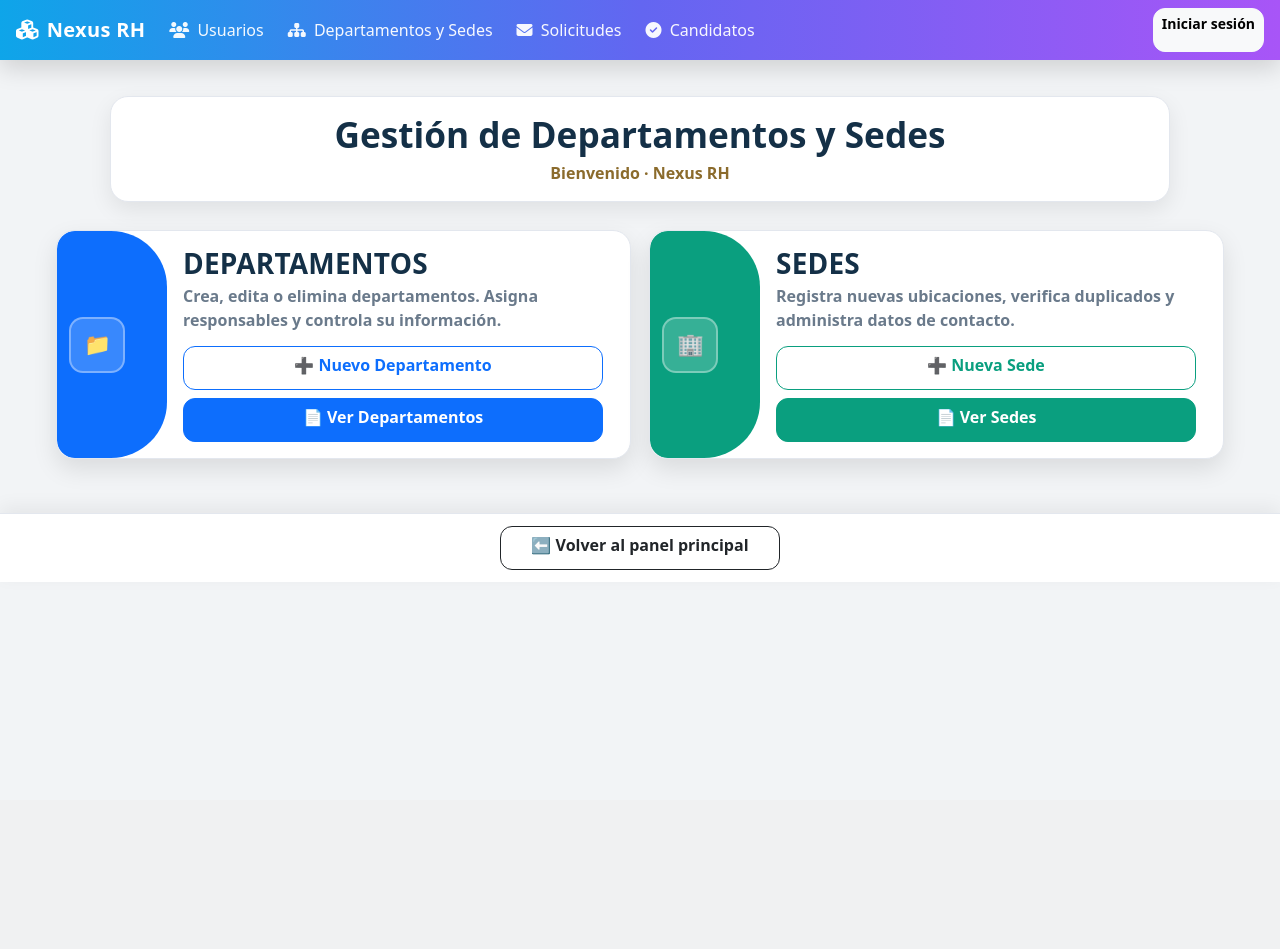
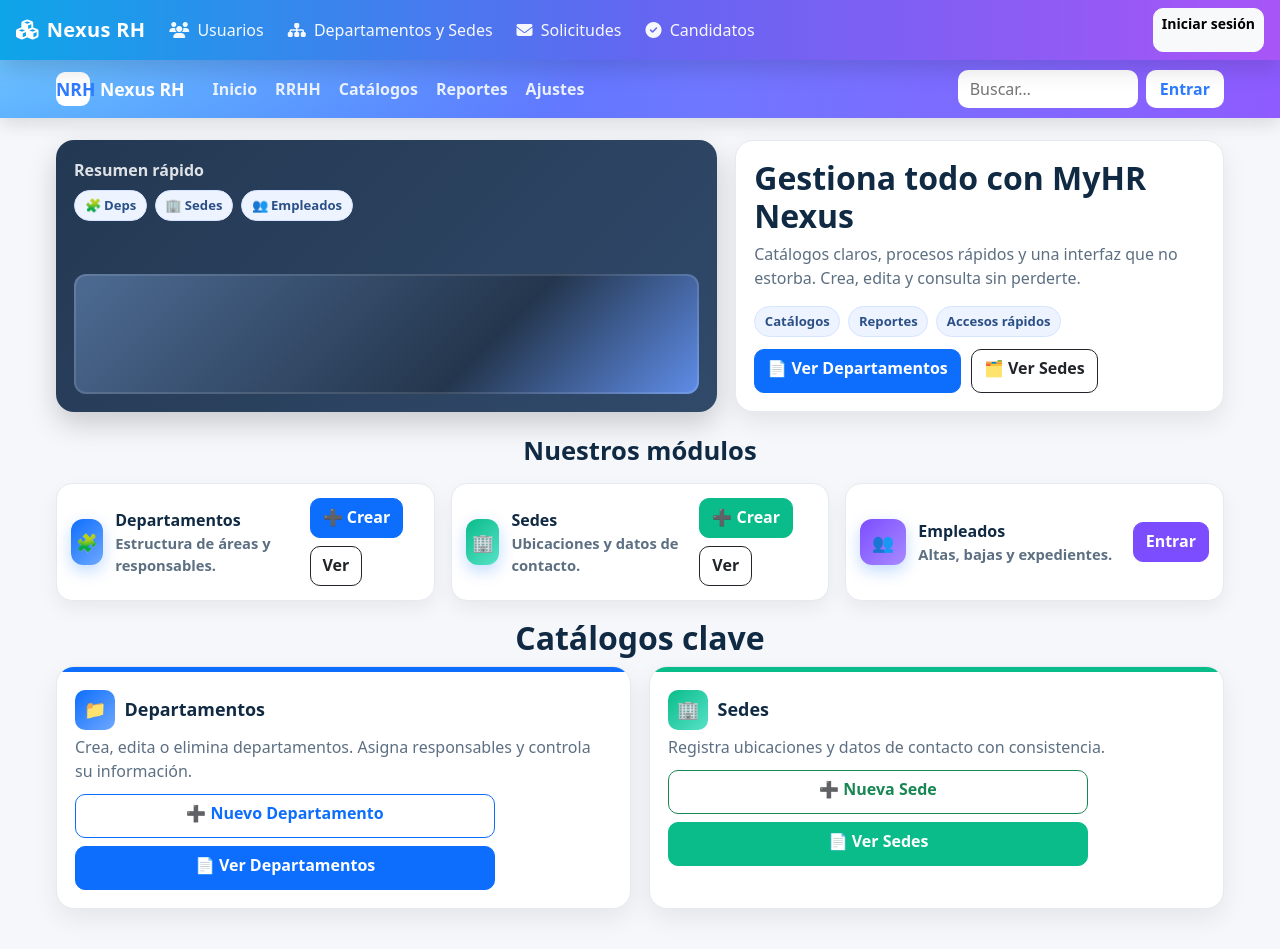
Before and after one commit to elvictoryn/RH-NEXUS, a PHP site: page /departamentos/menu.php in a window 1280 px wide. Before the commit the page ends 582 px from the top, so only its background shows below. Run offline with PHP 8.4, Linux system fonts and the light colour scheme.

Commit message:
nueva apariencia

```diff
--- a/app/views/admin/departamentos/menu.php
+++ b/app/views/admin/departamentos/menu.php
@@ -1,103 +1,244 @@
 <?php
 if (!isset($_SESSION)) session_start();
-$titulo_pagina = "Gestión de Departamentos y Sedes - Nexus RH";
+$titulo_pagina = "Nexus RH · Panel";
 include_once('../../shared/header.php');
 ?>
 <style>
-/* ===== Base y paleta claras ===== */
+/* ====== PALETA ====== */
 :root{
-  --bg:#f2f4f6;
-  --panel:#ffffff;
-  --line:#e3e7ee;
-  --ink:#143047;
-  --muted:#6a7a8b;
-  --blue:#0D6EFD;     /* Departamentos */
-  --green:#0a9f7f;    /* Sedes */
-  --neutral:#cbd5e1;  /* Neutro */
+  --ink:#102a43; --muted:#5d6f82;
+  --line:#e6e9ef; --panel:#ffffff; --bg:#f5f7fb;
+  --brand:#0D6EFD; --brand2:#7c4dff; --mint:#09BC8A; --pink:#ff5ea8;
 }
+
+/* ====== RESETEOS BREVES ====== */
 body{ background:var(--bg); }
-.wrapper{ max-width:1200px; margin-inline:auto; padding:24px 16px }
+a{ text-decoration:none }
 
-/* ===== Banner superior (como el ejemplo) ===== */
-.welcome{
-  max-width:1060px; margin:12px auto 28px; background:var(--panel);
-  border:1px solid var(--line); border-radius:18px; padding:16px 18px;
-  text-align:center; box-shadow:0 8px 22px rgba(0,0,0,.08);
+/* ====== TOPBAR (estilo del ejemplo) ====== */
+.topbar{
+  position:relative; z-index:5;
+  background: radial-gradient(1200px 420px at -10% -40%, #7bd3ff 0%, transparent 60%),
+              linear-gradient(90deg, #2e7bff, #6f77ff 55%, #8e5bff);
+  color:#fff;
+  padding:10px 0;
+  box-shadow:0 6px 18px rgba(0,0,0,.12);
 }
-.welcome h1{
-  margin:0; font-weight:900; color:var(--ink);
-  font-size:clamp(1.4rem, 2.2vw + .6rem, 2.2rem);
+.nav-wrap{ max-width:1200px; margin:auto; padding:0 16px; display:flex; align-items:center; gap:14px }
+.brand{ display:flex; align-items:center; gap:10px; font-weight:900; font-size:1.1rem }
+.brand .logo{ width:34px; height:34px; border-radius:9px; background:#fff; display:grid; place-items:center; color:#2e7bff; font-weight:900 }
+.nav{ display:none; gap:18px; margin-left:14px }
+.nav a{ color:#eaf1ff; font-weight:700 }
+.nav a:hover{ color:#fff }
+@media (min-width: 992px){ .nav{ display:flex } }
+
+.search{ margin-left:auto; display:flex; gap:8px; align-items:center }
+.search input{
+  height:38px; border:none; border-radius:10px; padding:0 12px; width:180px;
 }
-.welcome p{ margin:.35rem 0 0; color:#8b6b2c; font-weight:800 } /* tono dorado como ejemplo */
+.cta-login{ height:38px; padding:0 14px; border-radius:10px; font-weight:800; color:#2e7bff; background:#fff; border:none }
 
-/* ===== Tarjetas “pastilla” con semicírculo izquierdo ===== */
-.pill{
-  position:relative; display:flex; align-items:center; gap:14px;
+/* ====== HERO ====== */
+.hero{
+  max-width:1200px; margin:22px auto 24px; padding:0 16px;
+  display:grid; gap:18px; grid-template-columns:1fr; align-items:stretch;
+}
+@media (min-width: 992px){ .hero{ grid-template-columns: 1.15fr .85fr } }
+
+/* “feature card” a la izquierda (tarjeta visual) */
+.card-visual{
+  background:linear-gradient(135deg,#233852,#314a6a);
+  border-radius:18px; padding:18px; color:#fff; box-shadow:0 12px 28px rgba(0,0,0,.18);
+  display:flex; flex-direction:column; justify-content:space-between; min-height:220px;
+}
+.card-visual .fake-card{
+  height:120px; border-radius:12px;
+  background:linear-gradient(135deg,#4d6b93,#24364d 65%, #5f8de8);
+  box-shadow:inset 0 0 0 2px rgba(255,255,255,.12);
+  margin-top:10px;
+}
+
+/* texto + CTAs (derecha en desktop) */
+.card-hero{
   background:var(--panel); border:1px solid var(--line); border-radius:18px;
-  padding:16px 16px 16px calc(16px + clamp(68px, 14vw, 110px));
-  box-shadow:0 10px 24px rgba(0,0,0,.10); min-height:110px; overflow:hidden;
+  padding:18px; box-shadow:0 10px 24px rgba(0,0,0,.08);
 }
-.pill::before{
-  /* semicírculo izquierdo responsivo */
-  content:""; position:absolute; left:0; top:0; bottom:0; width:clamp(68px, 14vw, 110px);
-  background:var(--blue); border-top-left-radius:18px; border-bottom-left-radius:18px;
-  border-top-right-radius:56px; border-bottom-right-radius:56px;
+.card-hero h1{ margin:0; font-weight:900; color:var(--ink); font-size:clamp(1.3rem,2vw + .7rem,2rem) }
+.card-hero p{ color:var(--muted); margin:.4rem 0 1rem }
+.chips{ display:flex; gap:8px; flex-wrap:wrap; margin-bottom:12px }
+.chip{ padding:.3rem .6rem; border-radius:999px; background:#eef4ff; color:#2b4f87; font-weight:800; font-size:.82rem; border:1px solid #d6e4ff }
+.btn{ height:44px; font-weight:800; border-radius:10px }
+.btn-primary{ background:var(--brand); border-color:var(--brand) }
+.btn-primary:hover{ filter:brightness(.95) }
+.btn-outline-dark{ background:#fff }
+
+/* ====== BLOQUE: Submenús tipo “cards” (como el carrusel inferior del ejemplo) ====== */
+.section{
+  max-width:1200px; margin:10px auto 12px; padding:0 16px;
 }
-.pill.is-green::before{ background:var(--green) }
-.pill.is-neutral::before{ background:var(--neutral) }
+.section h2{ text-align:center; color:var(--ink); font-weight:900; font-size:clamp(1.2rem,1.6vw + .6rem,1.6rem); margin:16px 0 }
+.cards{
+  display:grid; gap:16px; grid-template-columns:1fr;
+}
+@media (min-width: 768px){ .cards{ grid-template-columns:repeat(2,1fr) } }
+@media (min-width: 1200px){ .cards{ grid-template-columns:repeat(3,1fr) } }
 
-.pill .icon{
-  position:absolute; left:12px; top:50%; transform:translateY(-50%);
-  width:56px; height:56px; border-radius:14px; display:grid; place-items:center;
-  color:#fff; font-size:1.35rem; background:rgba(255,255,255,.18);
-  border:2px solid rgba(255,255,255,.35);
+.card-mini{
+  border:1px solid var(--line); border-radius:16px; background:var(--panel);
+  padding:14px; box-shadow:0 8px 20px rgba(0,0,0,.06);
+  display:flex; gap:12px; align-items:center; justify-content:space-between;
 }
-.pill .content{ flex:1; display:flex; flex-direction:column; gap:4px }
-.pill .title{
-  margin:0; font-weight:900; letter-spacing:.2px; color:var(--ink);
-  text-transform:uppercase;
+.card-mini .left{
+  display:flex; gap:12px; align-items:center;
 }
-.pill .subtitle{ margin:0; color:var(--muted); font-weight:600 }
+.card-mini .ico{
+  width:46px; height:46px; border-radius:12px; color:#fff; font-size:1.1rem;
+  display:grid; place-items:center;
+  background:linear-gradient(135deg,var(--brand),#6ea8fe);
+  box-shadow:0 6px 16px rgba(13,110,253,.25);
+}
+.card-mini.mint .ico{ background:linear-gradient(135deg,var(--mint),#57e2c8) }
+.card-mini.violet .ico{ background:linear-gradient(135deg,var(--brand2),#a88bff) }
+.card-mini.pink .ico{ background:linear-gradient(135deg,var(--pink),#ff96c8) }
 
-/* CTAs dentro de la tarjeta */
-.actions{ display:grid; grid-template-columns:1fr; gap:8px; max-width:420px; margin-top:10px }
-.btn{ height:44px; font-weight:800; border-radius:12px }
-.btn-outline-primary{ color:var(--blue); border-color:var(--blue); background:#fff }
-.btn-outline-primary:hover{ color:#fff; background:var(--blue); border-color:var(--blue) }
-.btn-primary{ background:var(--blue); border-color:var(--blue) }
+.card-mini .h{ margin:0; color:var(--ink); font-weight:900 }
+.card-mini .d{ margin:0; color:var(--muted); font-weight:600; font-size:.92rem }
 
-.btn-outline-success{ color:var(--green); border-color:var(--green); background:#fff }
-.btn-outline-success:hover{ color:#fff; background:var(--green); border-color:var(--green) }
-.btn-success{ background:var(--green); border-color:var(--green) }
+.card-mini .cta{ display:flex; gap:8px; flex-wrap:wrap }
+.cta .btn{ height:40px; border-radius:10px }
 
-/* ===== Grid responsive como el ejemplo (1 col / 2 col) ===== */
-.grid{ display:grid; gap:18px; grid-template-columns:1fr }
-@media (min-width: 992px){ .grid{ grid-template-columns:1fr 1fr } }
+/* ====== BLOQUE: Catálogos principales (Departamentos / Sedes) ====== */
+.catalog{
+  max-width:1200px; margin:18px auto 40px; padding:0 16px;
+}
+.catalog .grid{ display:grid; gap:18px; grid-template-columns:1fr }
+@media (min-width: 992px){ .catalog .grid{ grid-template-columns:1fr 1fr } }
 
-/* ===== Barra inferior visible para “Volver” ===== */
-.back-rail{ position:sticky; bottom:0; background:var(--panel);
-  border-top:1px solid var(--line); box-shadow:0 -6px 18px rgba(0,0,0,.06); margin-top:30px }
-.back-rail .inner{ max-width:980px; margin-inline:auto; padding:12px 16px; display:flex; justify-content:center }
-.back-rail .btn{ min-width:280px; border-radius:12px }
+.big-card{
+  position:relative; border:1px solid var(--line); background:var(--panel); border-radius:18px; overflow:hidden;
+  box-shadow:0 10px 26px rgba(0,0,0,.07);
+}
+.big-card .accent{ height:5px; background:var(--brand) }
+.big-card.mint .accent{ background:var(--mint) }
+.big-card .body{ padding:18px }
+.big-card .title{ margin:0; display:flex; gap:.6rem; align-items:center; color:var(--ink); font-weight:900; font-size:1.12rem }
+.big-card .badge-ico{ width:40px; height:40px; border-radius:10px; color:#fff; display:grid; place-items:center; background:linear-gradient(135deg,var(--brand),#6ea8fe) }
+.big-card.mint .badge-ico{ background:linear-gradient(135deg,var(--mint),#57e2c8) }
+.big-card .text{ color:var(--muted); margin:.35rem 0 .65rem }
+.big-card .actions{ display:grid; grid-template-columns:1fr; gap:8px; max-width:420px }
 </style>
 
-<div class="wrapper">
+<!-- ====== TOPBAR ====== -->
+<header class="topbar">
+  <div class="nav-wrap">
+    <div class="brand">
+      <div class="logo">NRH</div>
+      Nexus RH
+    </div>
+    <nav class="nav" aria-label="Navegación principal">
+      <a href="#">Inicio</a>
+      <a href="#">RRHH</a>
+      <a href="#">Catálogos</a>
+      <a href="#">Reportes</a>
+      <a href="#">Ajustes</a>
+    </nav>
+    <div class="search">
+      <input type="search" placeholder="Buscar…">
+      <button class="cta-login">Entrar</button>
+    </div>
+  </div>
+</header>
 
-  <!-- Banner tipo saludo -->
-  <div class="welcome">
-    <h1>Gestión de Departamentos y Sedes</h1>
-    <p><span>Bienvenido</span> · Nexus RH</p>
+<!-- ====== HERO ====== -->
+<section class="hero">
+  <!-- Tarjeta visual (izquierda) -->
+  <div class="card-visual">
+    <div>
+      <strong style="opacity:.85">Resumen rápido</strong>
+      <div style="display:flex; gap:8px; margin-top:8px; flex-wrap:wrap">
+        <span class="chip">🧩 Deps</span>
+        <span class="chip">🏢 Sedes</span>
+        <span class="chip">👥 Empleados</span>
+      </div>
+    </div>
+    <div class="fake-card"></div>
   </div>
 
-  <!-- Tarjetas -->
+  <!-- Texto + CTAs (derecha) -->
+  <div class="card-hero">
+    <h1>Gestiona todo con MyHR Nexus</h1>
+    <p>Catálogos claros, procesos rápidos y una interfaz que no estorba. Crea, edita y consulta sin perderte.</p>
+    <div class="chips">
+      <span class="chip">Catálogos</span>
+      <span class="chip">Reportes</span>
+      <span class="chip">Accesos rápidos</span>
+    </div>
+    <div style="display:flex; gap:10px; flex-wrap:wrap">
+      <a href="lista_dep.php" class="btn btn-primary">📄 Ver Departamentos</a>
+      <a href="lista_sedes.php" class="btn btn-outline-dark">🗂 Ver Sedes</a>
+    </div>
+  </div>
+</section>
+
+<!-- ====== SUBMENÚS (cards pequeñas) ====== -->
+<section class="section">
+  <h2>Nuestros módulos</h2>
+  <div class="cards">
+
+    <article class="card-mini">
+      <div class="left">
+        <div class="ico">🧩</div>
+        <div>
+          <p class="h">Departamentos</p>
+          <p class="d">Estructura de áreas y responsables.</p>
+        </div>
+      </div>
+      <div class="cta">
+        <a href="crear_dep.php" class="btn btn-primary">➕ Crear</a>
+        <a href="lista_dep.php" class="btn btn-outline-dark">Ver</a>
+      </div>
+    </article>
+
+    <article class="card-mini mint">
+      <div class="left">
+        <div class="ico">🏢</div>
+        <div>
+          <p class="h">Sedes</p>
+          <p class="d">Ubicaciones y datos de contacto.</p>
+        </div>
+      </div>
+      <div class="cta">
+        <a href="crear_sede.php" class="btn btn-success" style="background:var(--mint); border-color:var(--mint)">➕ Crear</a>
+        <a href="lista_sedes.php" class="btn btn-outline-dark">Ver</a>
+      </div>
+    </article>
+
+    <article class="card-mini violet">
+      <div class="left">
+        <div class="ico">👥</div>
+        <div>
+          <p class="h">Empleados</p>
+          <p class="d">Altas, bajas y expedientes.</p>
+        </div>
+      </div>
+      <div class="cta">
+        <a href="#" class="btn btn-primary" style="background:var(--brand2); border-color:var(--brand2)">Entrar</a>
+      </div>
+    </article>
+
+  </div>
+</section>
+
+<!-- ====== CATÁLOGOS PRINCIPALES (cards grandes) ====== -->
+<section class="catalog">
+  <h2 style="text-align:center; color:var(--ink); font-weight:900; margin-bottom:8px">Catálogos clave</h2>
   <div class="grid">
 
-    <!-- Departamentos -->
-    <article class="pill">
-      <div class="icon" aria-hidden="true">📁</div>
-      <div class="content">
-        <h3 class="title">Departamentos</h3>
-        <p class="subtitle">Crea, edita o elimina departamentos. Asigna responsables y controla su información.</p>
+    <article class="big-card">
+      <div class="accent"></div>
+      <div class="body">
+        <h3 class="title"><span class="badge-ico">📁</span> Departamentos</h3>
+        <p class="text">Crea, edita o elimina departamentos. Asigna responsables y controla su información.</p>
         <div class="actions">
           <a href="crear_dep.php" class="btn btn-outline-primary">➕ Nuevo Departamento</a>
           <a href="lista_dep.php" class="btn btn-primary">📄 Ver Departamentos</a>
@@ -105,25 +246,17 @@ body{ background:var(--bg); }
       </div>
     </article>
 
-    <!-- Sedes -->
-    <article class="pill is-green">
-      <div class="icon" aria-hidden="true">🏢</div>
-      <div class="content">
-        <h3 class="title">Sedes</h3>
-        <p class="subtitle">Registra nuevas ubicaciones, verifica duplicados y administra datos de contacto.</p>
+    <article class="big-card mint">
+      <div class="accent"></div>
+      <div class="body">
+        <h3 class="title"><span class="badge-ico">🏢</span> Sedes</h3>
+        <p class="text">Registra ubicaciones y datos de contacto con consistencia.</p>
         <div class="actions">
-          <a href="crear_sede.php" class="btn btn-outline-success">➕ Nueva Sede</a>
-          <a href="lista_sedes.php" class="btn btn-success">📄 Ver Sedes</a>
+          <a href="crear_sede.php" class="btn btn-outline-success" style="--bs-border-color:var(--mint)">➕ Nueva Sede</a>
+          <a href="lista_sedes.php" class="btn btn-success" style="background:var(--mint); border-color:var(--mint)">📄 Ver Sedes</a>
         </div>
       </div>
     </article>
 
   </div>
-</div>
-
-<!-- Rail inferior para “Volver” (siempre visible) -->
-<div class="back-rail">
-  <div class="inner">
-    <a href="../../admin/index.php" class="btn btn-outline-dark">⬅ Volver al panel principal</a>
-  </div>
-</div>
+</section>
```
